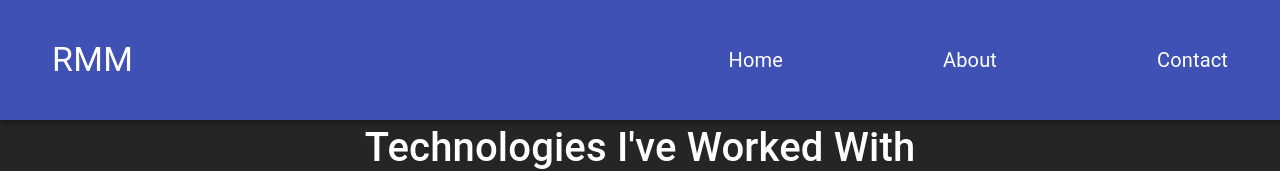
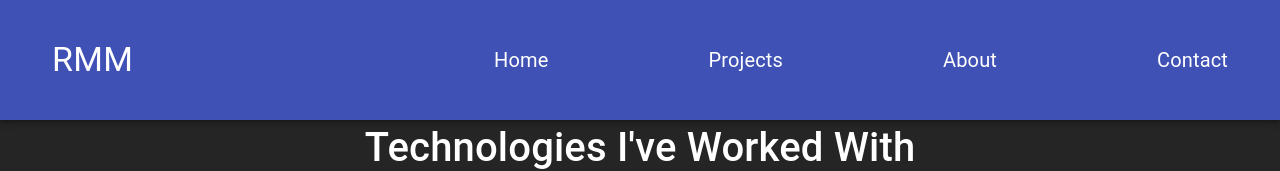
Before and after one commit to rmmccar92/React_Portfolio, a React (Create React App) app: page /resume in a window 1280 px wide. Shown: the top 171 px of the page. Built offline with nearby package versions, Linux system fonts and the light colour scheme.

Commit message:
added Projects to navbar

```diff
--- a/src/App.js
+++ b/src/App.js
@@ -25,7 +25,7 @@ const App = () => {
             <Route exact path="/" element={<Home />} />
             <Route path="/about" element={<About />} />
             <Route path="/contact" element={<Contact />} />
-            <Route path="/project" element={<Project />} />
+            <Route path="/projects" element={<Project />} />
             <Route path="/resume" element={<Resume />} />
           </Routes>
         </PortfolioProvider>
--- a/src/components/Navbar.js
+++ b/src/components/Navbar.js
@@ -43,6 +43,9 @@ function Navbar() {
           <Link to="/" className={classes.link}>
             Home
           </Link>
+          <Link to="/projects" className={classes.link}>
+            Projects
+          </Link>
           <Link to="/about" className={classes.link}>
             About
           </Link>
```
